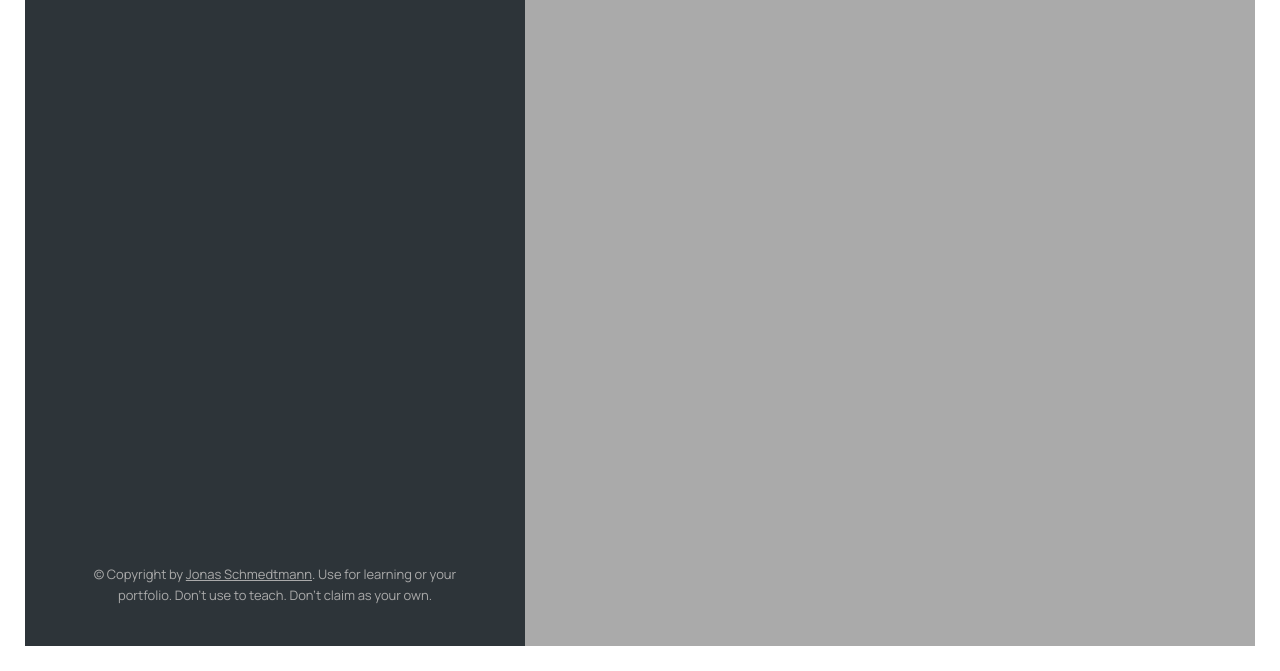
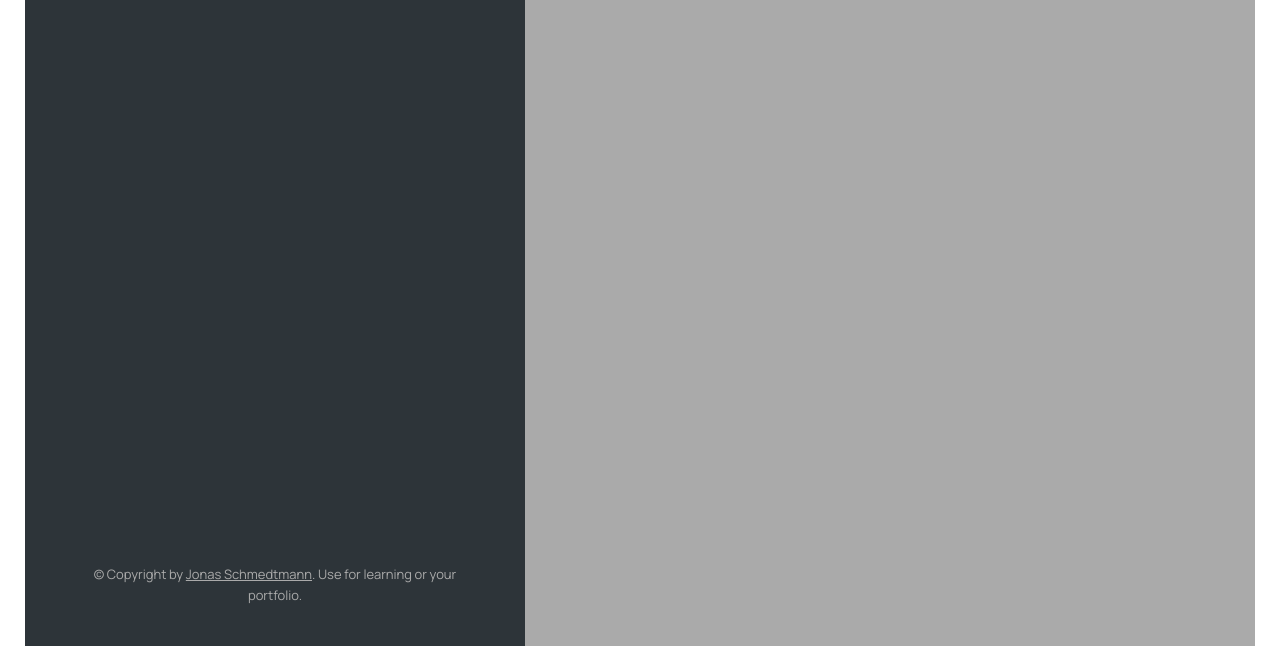
Before and after one commit to Semandr/mapty, a plain HTML site: page index.html in a window 1280 px wide. Shown: the part 129-800 px from the top of the page. Drawn offline with nearby package versions, Linux system fonts and the light colour scheme.

Commit message:
removing unused html code

```diff
--- a/index.html
+++ b/index.html
@@ -69,54 +69,6 @@
           </div>
           <button class="form__btn">OK</button>
         </form>
-
-        <!-- <li class="workout workout--running" data-id="1234567890">
-          <h2 class="workout__title">Running on April 14</h2>
-          <div class="workout__details">
-            <span class="workout__icon">🏃‍♂️</span>
-            <span class="workout__value">5.2</span>
-            <span class="workout__unit">km</span>
-          </div>
-          <div class="workout__details">
-            <span class="workout__icon">⏱</span>
-            <span class="workout__value">24</span>
-            <span class="workout__unit">min</span>
-          </div>
-          <div class="workout__details">
-            <span class="workout__icon">⚡️</span>
-            <span class="workout__value">4.6</span>
-            <span class="workout__unit">min/km</span>
-          </div>
-          <div class="workout__details">
-            <span class="workout__icon">🦶🏼</span>
-            <span class="workout__value">178</span>
-            <span class="workout__unit">spm</span>
-          </div>
-        </li>
-
-        <li class="workout workout--cycling" data-id="1234567891">
-          <h2 class="workout__title">Cycling on April 5</h2>
-          <div class="workout__details">
-            <span class="workout__icon">🚴‍♀️</span>
-            <span class="workout__value">27</span>
-            <span class="workout__unit">km</span>
-          </div>
-          <div class="workout__details">
-            <span class="workout__icon">⏱</span>
-            <span class="workout__value">95</span>
-            <span class="workout__unit">min</span>
-          </div>
-          <div class="workout__details">
-            <span class="workout__icon">⚡️</span>
-            <span class="workout__value">16</span>
-            <span class="workout__unit">km/h</span>
-          </div>
-          <div class="workout__details">
-            <span class="workout__icon">⛰</span>
-            <span class="workout__value">223</span>
-            <span class="workout__unit">m</span>
-          </div>
-        </li> -->
       </ul>
 
       <p class="copyright">
@@ -126,8 +78,7 @@
           target="_blank"
           href="https://twitter.com/jonasschmedtman"
           >Jonas Schmedtmann</a
-        >. Use for learning or your portfolio. Don't use to teach. Don't claim
-        as your own.
+        >. Use for learning or your portfolio.
       </p>
     </div>
 
```
